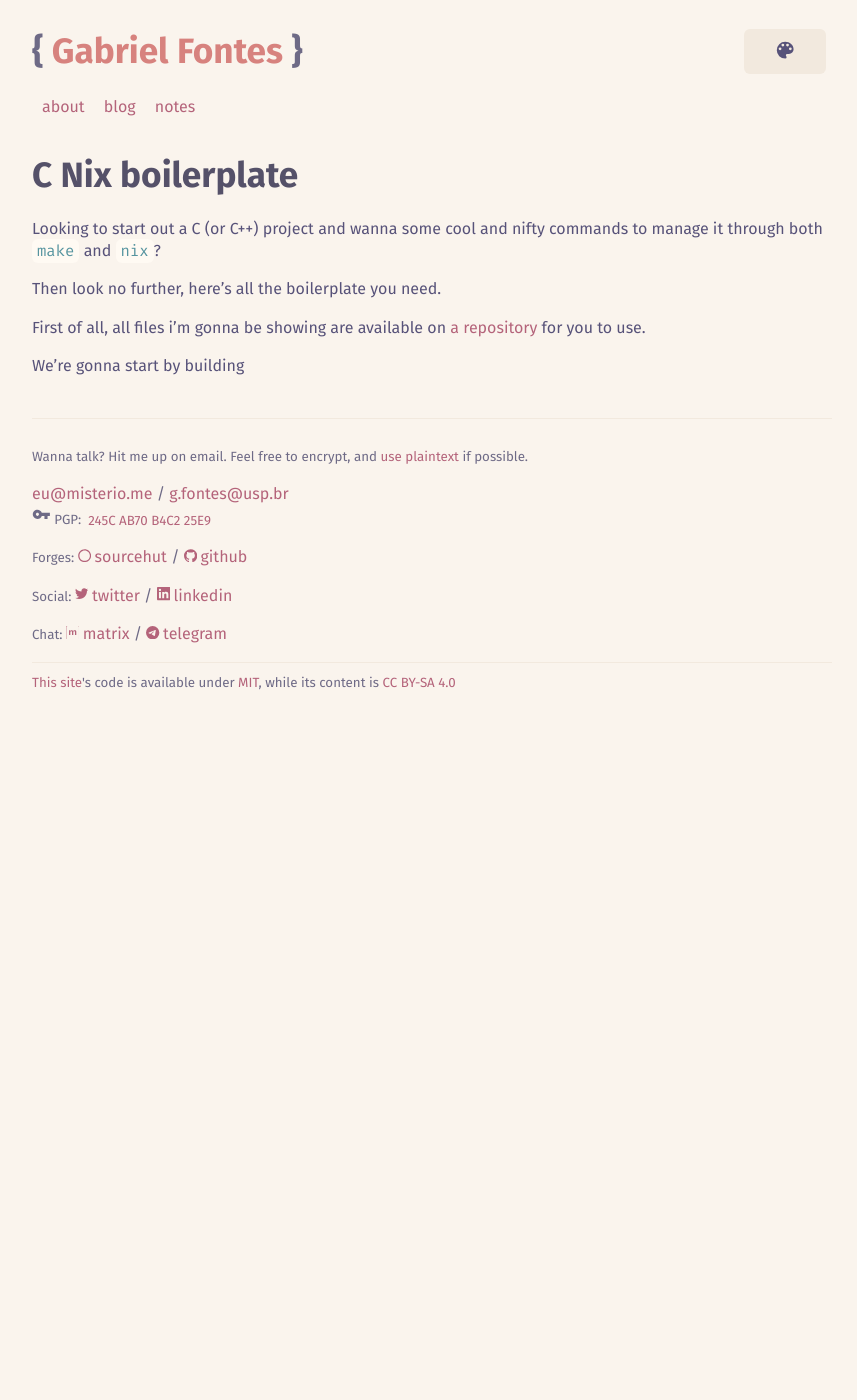
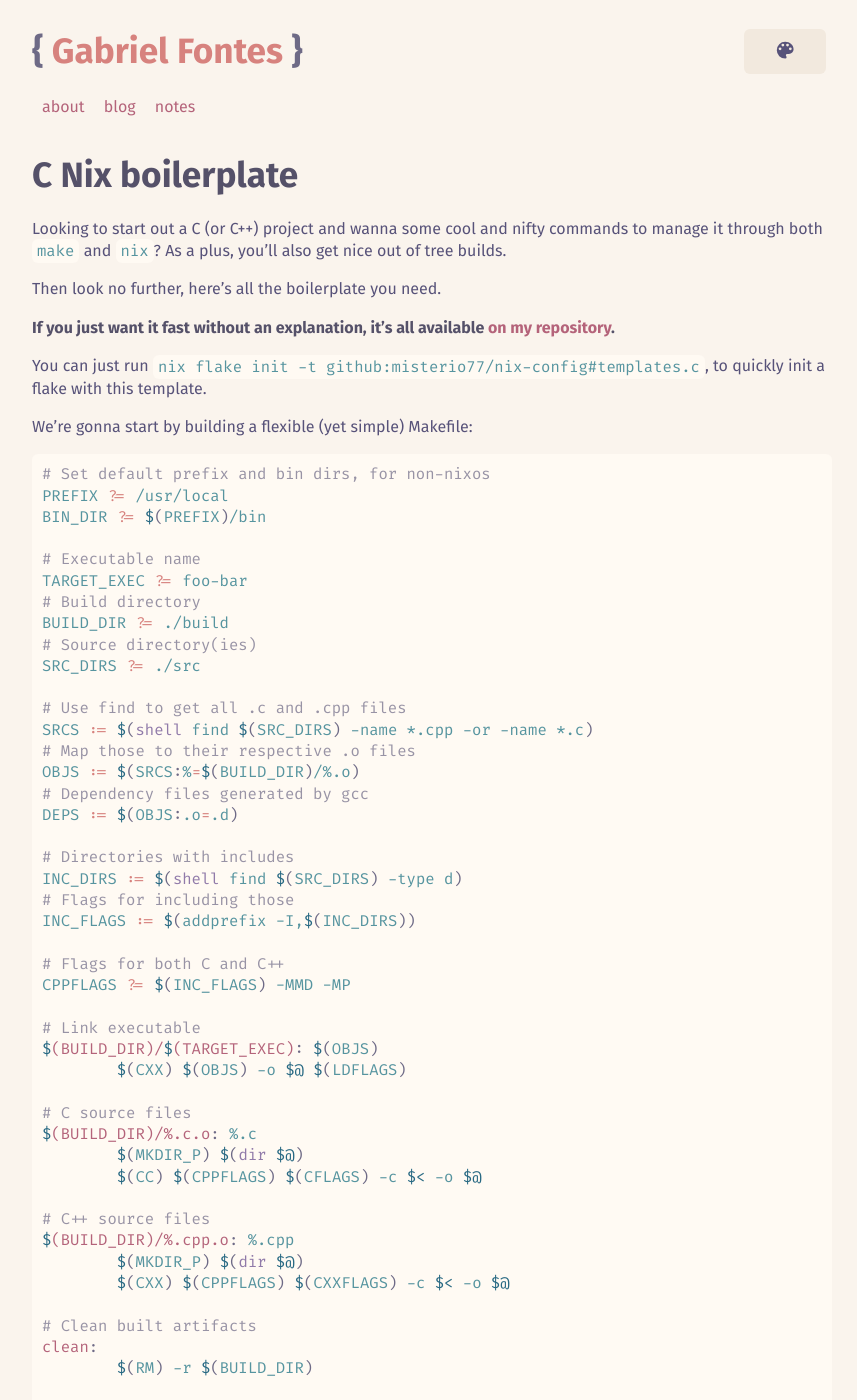
Before and after one commit to Misterio77/website, a Jekyll site: the page built from _notes/c-nix-boilerplate.md, in a window 1280 px wide and 1400 px high. Shown: the whole window, without its empty margins (208-1065 px from the left). Built offline with Jekyll 4.4.1, drawn with Linux system fonts in a browser that asks for light colours; some of the changed text lies outside the part shown.

Commit message:
adds c nix boilerplate post

````diff
--- a/_notes/c-nix-boilerplate.md
+++ b/_notes/c-nix-boilerplate.md
@@ -4,15 +4,124 @@ layout: default
 category: nix
 language: en
 date: 2021-09-14
-draft: true
 ---
 
 # {{ page.title }}
 
-Looking to start out a C (or C++) project and wanna some cool and nifty commands to manage it through both `make` and `nix`?
+Looking to start out a C (or C++) project and wanna some cool and nifty commands to manage it through both `make` and `nix`? As a plus, you'll also get nice out of tree builds.
 
 Then look no further, here's all the boilerplate you need.
 
-First of all, all files i'm gonna be showing are available on [a repository](https://git.sr.ht/~misterio/c-nix-boilerplate) for you to use.
+**If you just want it fast without an explanation, it's all available [on my repository](https://github.com/Misterio77/nix-config/tree/6be94519831d2723a09e03352bad5c21adced399/templates/c).**
 
-We're gonna start by building
+You can just run `nix flake init -t github:misterio77/nix-config#templates.c`, to quickly init a flake with this template.
+
+We're gonna start by building a flexible (yet simple) Makefile:
+```Makefile
+# Set default prefix and bin dirs, for non-nixos
+PREFIX ?= /usr/local
+BIN_DIR ?= $(PREFIX)/bin
+
+# Executable name
+TARGET_EXEC ?= foo-bar
+# Build directory
+BUILD_DIR ?= ./build
+# Source directory(ies)
+SRC_DIRS ?= ./src
+
+# Use find to get all .c and .cpp files
+SRCS := $(shell find $(SRC_DIRS) -name *.cpp -or -name *.c)
+# Map those to their respective .o files
+OBJS := $(SRCS:%=$(BUILD_DIR)/%.o)
+# Dependency files generated by gcc
+DEPS := $(OBJS:.o=.d)
+
+# Directories with includes
+INC_DIRS := $(shell find $(SRC_DIRS) -type d)
+# Flags for including those
+INC_FLAGS := $(addprefix -I,$(INC_DIRS))
+
+# Flags for both C and C++
+CPPFLAGS ?= $(INC_FLAGS) -MMD -MP
+
+# Link executable
+$(BUILD_DIR)/$(TARGET_EXEC): $(OBJS)
+	$(CXX) $(OBJS) -o $@ $(LDFLAGS)
+
+# C source files
+$(BUILD_DIR)/%.c.o: %.c
+	$(MKDIR_P) $(dir $@)
+	$(CC) $(CPPFLAGS) $(CFLAGS) -c $< -o $@
+
+# C++ source files
+$(BUILD_DIR)/%.cpp.o: %.cpp
+	$(MKDIR_P) $(dir $@)
+	$(CXX) $(CPPFLAGS) $(CXXFLAGS) -c $< -o $@
+
+# Clean built artifacts
+clean:
+	$(RM) -r $(BUILD_DIR)
+
+# Install to prefix/bin path
+install: $(BUILD_DIR)/$(TARGET_EXEC)
+	install -d $(BIN_DIR)
+	install -t $(BIN_DIR) $<
+
+# Include generated dependencies
+-include $(DEPS)
+
+MKDIR_P ?= mkdir -p
+```
+
+This is heavily based on [this post](https://spin.atomicobject.com/2016/08/26/makefile-c-projects/), with the main change being the install directive.
+
+Okay, now we just need a flake for building with nix:
+```nix
+{
+  description = "Foo Bar C/C++ Project";
+
+  inputs = {
+    nixpkgs.url = "github:NixOS/nixpkgs/nixos-unstable";
+    flake-utils.url = "github:numtide/flake-utils";
+  };
+
+  outputs = { self, nixpkgs, flake-utils }:
+    # For each system
+    flake-utils.lib.eachDefaultSystem (system:
+      let
+        # Derivation and executable name
+        name = "foo-bar";
+        pkgs = (import nixpkgs { inherit system; });
+      in
+      rec {
+        # nix build
+        packages.${name} = pkgs.stdenv.mkDerivation rec {
+          inherit name;
+          src = ./.;
+          # Set prefix, so stuff is installed to $out
+          makeFlags = [ "PREFIX=$(out)" ];
+        };
+        defaultPackage = packages.${name};
+
+        # nix run
+        apps.${name} = {
+          type = "app";
+          program = "${packages.${name}}/bin/${name}";
+        };
+        defaultApp = apps.${name};
+
+        # nix develop
+        devShell = pkgs.mkShell {
+          # Add clang and clang-tools for LSP support while editing
+          buildInputs = with pkgs; [ gnumake clang clang-tools ];
+        };
+      });
+}
+```
+
+And there you go!
+
+You might also want to use [direnv](https://direnv.net/) and [nix-direnv](https://github.com/nix-community/nix-direnv) for a quick and easy dev shell. Just install them and add a `.envrc` file with:
+```bash
+use flake
+```
````
